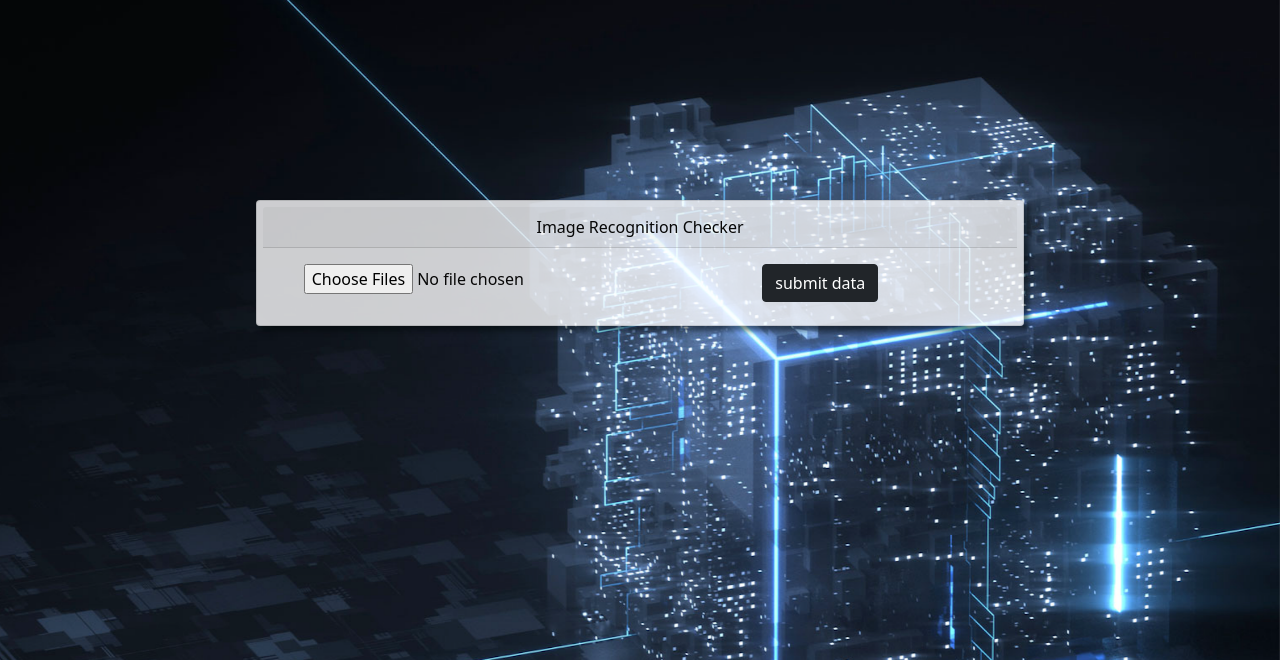
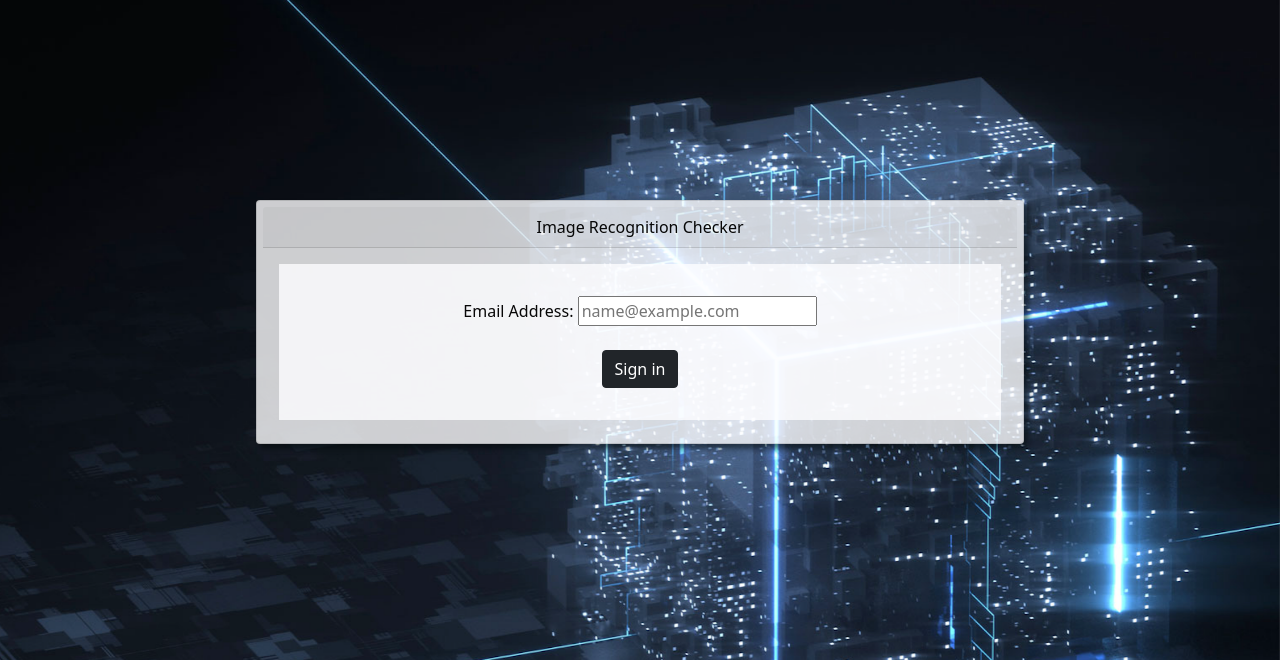
Before and after one commit to SCCWRP/imagechecker, a Flask app: template proj/templates/index.html in a window 1280 px wide. Shown: the top 660 px of the page. Run offline with Flask 2, Linux system fonts and the light colour scheme; the template is opened without the code that fills it, so the values that code supplies are empty; some libraries are stand-ins or nearby versions.

Commit message:
added login_email

```diff
--- a/proj/main.py
+++ b/proj/main.py
@@ -20,7 +20,11 @@ def index():
     return render_template('index.html')
 
 
-
+@homepage.route('/login', methods = ['GET','POST'])
+def login():
+    login_info = dict(request.form)
+    session['login_info'] = login_info
+    return jsonify(msg="logged in successfully")
 
 
 @homepage.route('/upload',methods = ['GET','POST'])
@@ -133,20 +137,21 @@ def upload():
     data = pd.DataFrame({
         "objectid"   : [i for i in response.get("boundingboxes").keys()],
         "cropnumber" : [i for i in response.get("boundingboxes").keys()],
-        "minx"       : [response.get("boundingboxes").get(i)[0] for i in response.get("boundingboxes").keys()],
-        "miny"       : [response.get("boundingboxes").get(i)[1] for i in response.get("boundingboxes").keys()],
-        "maxx"       : [response.get("boundingboxes").get(i)[2] for i in response.get("boundingboxes").keys()],
-        "maxy"       : [response.get("boundingboxes").get(i)[3] for i in response.get("boundingboxes").keys()],
+        "min_y"       : [round(response.get("boundingboxes").get(i)[0], 4) for i in response.get("boundingboxes").keys()],
+        "min_x"       : [round(response.get("boundingboxes").get(i)[1], 4) for i in response.get("boundingboxes").keys()],
+        "max_y"       : [round(response.get("boundingboxes").get(i)[2], 4) for i in response.get("boundingboxes").keys()],
+        "max_x"       : [round(response.get("boundingboxes").get(i)[3], 4) for i in response.get("boundingboxes").keys()],
     }) \
     .assign(
         submissionid = session.get('submissionid'),
-        originalphoto = session.get('originalphoto')
+        originalphoto = session.get('originalphoto'),
+        **session.get('login_info')
     )
 
     data.to_excel( os.path.join(session['submission_dir'], "data", "data.xlsx") )
 
     htmlfile = open( os.path.join(session['submission_dir'], "data", "data.html" ) , 'w')
-    htmlfile.write(htmltable(data))
+    htmlfile.write(htmltable(data, cssclass="table"))
     htmlfile.close()
 
 
--- a/proj/static/login.js
+++ b/proj/static/login.js
@@ -1,5 +1,21 @@
 (function(){
     fileForm = document.getElementById("file-submission-form");
+    loginForm = document.getElementById("login-form");
+
+    loginForm.addEventListener("submit", async (e) => {
+        e.stopPropagation();
+        e.preventDefault();
+        const formData = new FormData();
+        formData.append('login_email', document.querySelector('#login_email').value);
+        const response = await fetch(`/${script_root}/login`, {
+            method: 'post',
+            body: formData
+        });
+        const result = await response.json();
+        console.log(result);
+        document.querySelector('#login-form-container').classList.add('hidden');
+        document.querySelector('#file-submit-form-container').classList.remove('hidden');
+    })
 
 
 
--- a/proj/static/main.css
+++ b/proj/static/main.css
@@ -46,3 +46,21 @@ body::after {
 .hidden {
     display: none;
 }
+
+.data-container {
+    background-color: rgba(254, 254, 255, 0.8);
+}
+.container {
+    background-color: rgba(254, 254, 255, 0.8);
+}
+.card {
+    background-color: rgba(254, 254, 255, 0.8);
+}
+
+div.row.file-form-row {
+    background-color: rgba(255,255,255,0);
+}
+
+.container#login-form-container {
+    padding: 2rem;
+}
--- a/proj/static/report.js
+++ b/proj/static/report.js
@@ -12,7 +12,7 @@
 
         alert(result.user_notification);
 
-        finalSubmitButton.classlist.add("hidden");
+        window.location = `/${script_root}`;
 
     })
 
--- a/proj/templates/index.html
+++ b/proj/templates/index.html
@@ -16,13 +16,25 @@
           Image Recognition Checker
         </div>
         <div class="card-body">
+          <div class="container" id="login-form-container">
+            <form id="login-form" method="post">
+              <div class="form-group-container">
 
-          <div id="file-submit-form-container" class="before-submit">
+                <label for="login_email">Email Address:</label>
+                <input type="email" name="login_email" id="login_email" class="form-control-email" placeholder="name@example.com">
+              </div>
+              <br>
+              <div class="form-group-container">
+                <button class="btn btn-dark" type="submit">Sign in</button>
+              </div>
+            </form>
+          </div>
 
+          <div id="file-submit-form-container" class="before-submit hidden">
             <div class="container file-form-container">
               <form id="file-submission-form" action="/imagechecker/upload" enctype="multipart/form-data" method="post"
                 target="_blank">
-                <div class="row">
+                <div class="row file-form-row">
 
                   <div class="col-sm">
 
```
Also changed, not shown: proj/templates/imgreport.html (+43 -9 lines).
